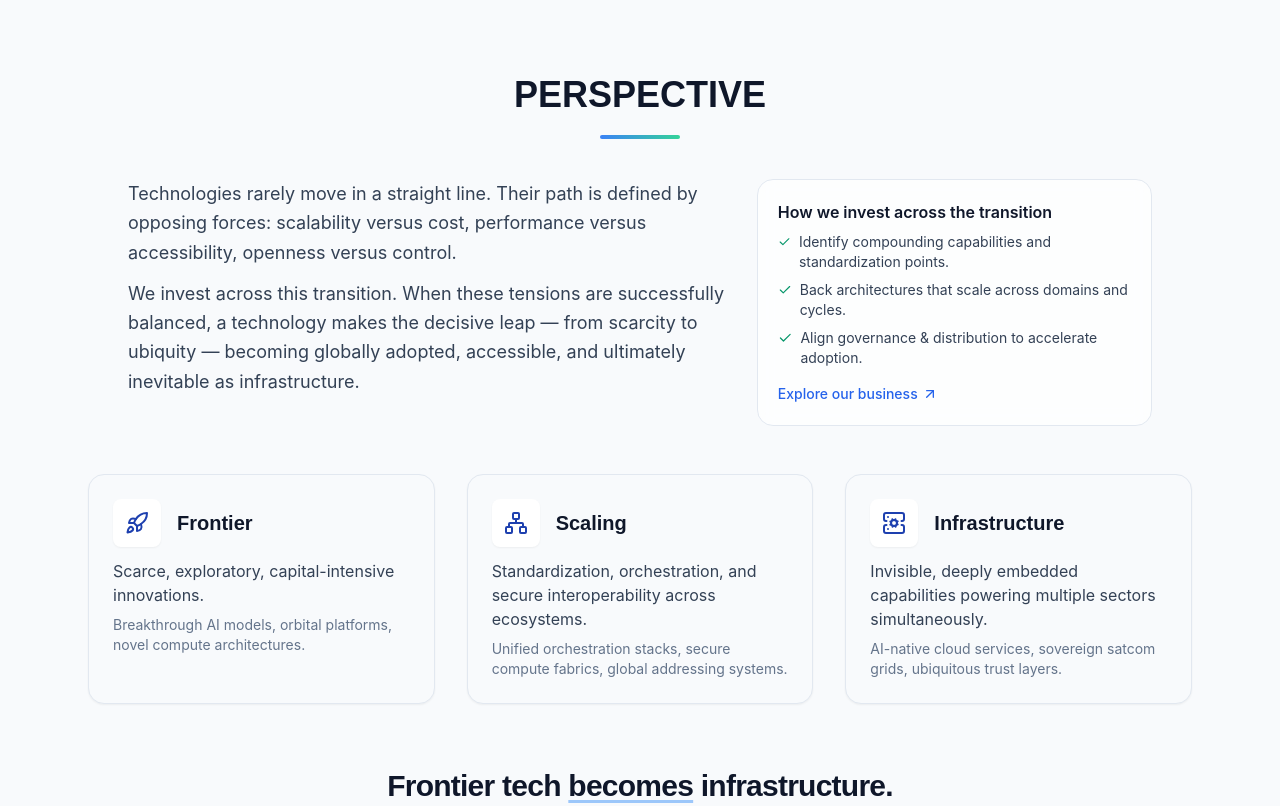
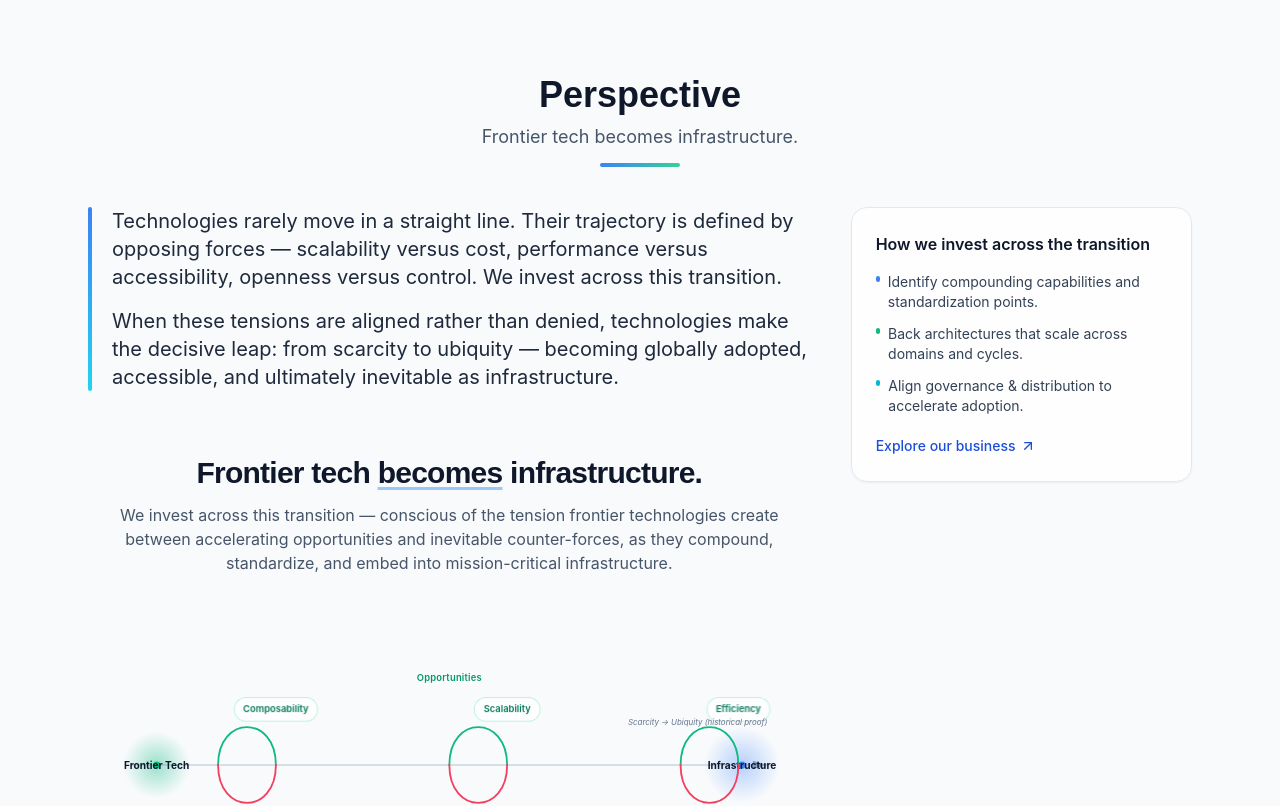
Before and after one commit to thsvc/sparkle-static, a React (Vite) app: page / in a window 1280 px wide. Shown: the part 1420-2226 px from the top of the page. Built offline with nearby package versions, Linux system fonts and the light colour scheme.

Commit message:
Update App.jsx

```diff
--- a/src/App.jsx
+++ b/src/App.jsx
@@ -282,30 +282,9 @@ const PerspectiveManifold = () => {
   );
 };
 
-// === PERSPECTIVE SECTION ===
+// === PERSPECTIVE SECTION — Pattern B + Encadré latéral ===
 const PerspectiveSection = () => {
-  const stages = [
-    {
-      icon: Rocket,
-      title: "Frontier",
-      description: "Scarce, exploratory, capital-intensive innovations.",
-      examples: "Breakthrough AI models, orbital platforms, novel compute architectures."
-    },
-    {
-      icon: Network,
-      title: "Scaling",
-      description: "Standardization, orchestration, and secure interoperability across ecosystems.",
-      examples: "Unified orchestration stacks, secure compute fabrics, global addressing systems."
-    },
-    {
-      icon: ServerCog,
-      title: "Infrastructure",
-      description: "Invisible, deeply embedded capabilities powering multiple sectors simultaneously.",
-      examples: "AI-native cloud services, sovereign satcom grids, ubiquitous trust layers."
-    }
-  ];
-
-  // --- Auto-scroll du ruban d'exemples ---
+  // Auto-scroll du ruban d’exemples
   const ribbonRef = useRef(null);
   const [autoPlay, setAutoPlay] = useState(true);
 
@@ -313,6 +292,7 @@ const PerspectiveSection = () => {
     const el = ribbonRef.current;
     if (!el) return;
 
+    // Respecte "reduce motion"
     const reduceMotion = window.matchMedia('(prefers-reduced-motion: reduce)');
     if (reduceMotion.matches) return;
     if (!autoPlay) return;
@@ -334,107 +314,68 @@ const PerspectiveSection = () => {
 
   return (
     <Section id="perspective" className="relative overflow-hidden bg-slate-50 dark:bg-slate-900">
-      {/* --- Fond décoratif --- */}
+      {/* Décor de fond discret */}
       <div className="absolute inset-0">
         <div className="absolute inset-0 bg-grid-slate-200/40 dark:bg-grid-slate-800/40 [mask-image:linear-gradient(to_bottom,white,transparent)]" />
         <div className="absolute top-1/2 left-1/2 -translate-x-1/2 -translate-y-1/2 w-[900px] h-[900px] bg-gradient-radial from-blue-200/30 to-transparent dark:from-blue-900/20" />
       </div>
 
-      {/* --- Contenu --- */}
       <div className="relative z-10">
-        {/* En-tête */}
+        {/* En-tête + sous-titre */}
         <div className="text-center mb-10">
-          <h2 className="text-3xl md:text-4xl font-bold font-grotesk text-slate-900 dark:text-white">
-            PERSPECTIVE
-          </h2>
-          <div className="mt-5 w-20 h-1 bg-gradient-to-r from-blue-500 to-emerald-400 mx-auto rounded-full" />
-        </div>
-
-        {/* Paragraphe (gauche) + carte action (droite) */}
-        <div className="mx-auto max-w-5xl grid grid-cols-1 md:grid-cols-5 gap-6 mb-12">
-          <p className="md:col-span-3 text-lg text-slate-700 dark:text-slate-300 leading-relaxed">
-            Technologies rarely move in a straight line. Their path is defined by opposing forces:
-            scalability versus cost, performance versus accessibility, openness versus control.
-            <br className="hidden md:block" />
-            <span className="block mt-3">
-              We invest across this transition. When these tensions are successfully balanced, a technology makes the decisive leap — from scarcity to ubiquity — becoming globally adopted, accessible, and ultimately inevitable as infrastructure.
+          <h2 className="text-3xl md:text-4xl font-bold font-grotesk text-slate-900 dark:text-white">Perspective</h2>
+          <p className="mt-2 text-base md:text-lg text-slate-600 dark:text-slate-300">
+            Frontier tech becomes infrastructure.
+          </p>
+          <div className="mt-3 w-20 h-1 bg-gradient-to-r from-blue-500 to-emerald-400 mx-auto rounded-full" />
+        </div>
+
+        {/* Grille : texte (gauche) + encadré (droite) */}
+        <div className="grid grid-cols-1 lg:grid-cols-12 gap-10">
+          {/* Colonne principale */}
+          <div className="lg:col-span-8">
+            {/* Manifeste avec barre verticale */}
+            <div className="relative pl-5 md:pl-6">
+              <div className="absolute left-0 top-0 bottom-0 w-1 rounded-full bg-gradient-to-b from-blue-500 to-cyan-400" />
+              <div className="space-y-4">
+                <p className="text-lg md:text-xl leading-relaxed text-slate-800 dark:text-slate-200">
+                  Technologies rarely move in a straight line. Their trajectory is defined by opposing forces — scalability
+                  versus cost, performance versus accessibility, openness versus control. We invest across this transition.
+                </p>
+                <p className="text-lg md:text-xl leading-relaxed text-slate-800 dark:text-slate-200">
+                  When these tensions are aligned rather than denied, technologies make the decisive leap:
+                  from scarcity to ubiquity — becoming globally adopted, accessible, and ultimately inevitable as infrastructure.
+                </p>
+              </div>
+            </div>
+
+            {/* Schéma interactif (Frontier → Infrastructure + arcs + tooltips) */}
+            <div className="mt-8">
+              <PerspectiveManifold />
+            </div>
+
+            {/* Capsule stratégique */}
+            <div className="mt-6 text-center">
+              <span className="inline-block px-4 py-2 rounded-full bg-slate-100 dark:bg-slate-800 text-slate-700 dark:text-slate-200 text-sm font-medium">
+                The journey isn’t about eliminating tradeoffs — it’s about aligning them and investing where tension compounds into durable advantage.
               </span>
-          </p>
-
-          <div className="md:col-span-2">
-            <div className="h-full rounded-2xl border border-slate-200 dark:border-slate-700 bg-white/70 dark:bg-slate-800/60 backdrop-blur p-5">
-              <h3 className="font-semibold text-slate-900 dark:text-white mb-2">
-                How we invest across the transition
-              </h3>
-              <ul className="space-y-2 text-sm text-slate-700 dark:text-slate-300">
-                <li className="flex items-start gap-2">
-                  <Check className="w-4 h-4 mt-0.5 text-emerald-600 dark:text-emerald-400" />
-                  Identify compounding capabilities and standardization points.
-                </li>
-                <li className="flex items-start gap-2">
-                  <Check className="w-4 h-4 mt-0.5 text-emerald-600 dark:text-emerald-400" />
-                  Back architectures that scale across domains and cycles.
-                </li>
-                <li className="flex items-start gap-2">
-                  <Check className="w-4 h-4 mt-0.5 text-emerald-600 dark:text-emerald-400" />
-                  Align governance & distribution to accelerate adoption.
-                </li>
-              </ul>
-              <a
-                href="#business"
-                className="mt-4 inline-flex items-center text-sm font-medium text-blue-600 dark:text-blue-400 hover:underline"
-              >
-                Explore our business <ArrowUpRight className="w-4 h-4 ml-1" />
-              </a>
-            </div>
-          </div>
-        </div>
-
-        {/* Grille “stages” */}
-        <div className="grid grid-cols-1 md:grid-cols-3 gap-8 mb-10">
-          {stages.map((stage, index) => (
-            <motion.div
-              key={stage.title}
-              initial={{ opacity: 0, y: 30 }}
-              whileInView={{ opacity: 1, y: 0 }}
-              viewport={{ once: true }}
-              transition={{ duration: 0.5, delay: index * 0.08 }}
-              className="bg-slate-50 dark:bg-slate-800/50 p-6 rounded-2xl border border-slate-200 dark:border-slate-700 shadow-sm"
-            >
-              <div className="flex items-center gap-4 mb-3">
-                <div className="bg-white dark:bg-slate-700 p-3 rounded-lg shadow-sm">
-                  <stage.icon className="w-6 h-6 text-blue-800 dark:text-blue-500" />
-                </div>
-                <h3 className="text-xl font-bold font-grotesk text-slate-900 dark:text-white">
-                  {stage.title}
-                </h3>
-              </div>
-              <p className="text-slate-700 dark:text-slate-300 mb-2">{stage.description}</p>
-              <p className="text-sm text-slate-500 dark:text-slate-400">{stage.examples}</p>
-            </motion.div>
-          ))}
-        </div>
-
-        {/* Schéma principal (Frontier → Infrastructure + arcs + tooltips) */}
-        <div className="mt-2 mb-6">
-          <PerspectiveManifold />
-        </div>
-
-        {/* Texte de transition */}
+            </div>
+
+            {/* Transition vers les exemples */}
             <motion.p
               initial={{ opacity: 0, y: 16 }}
               whileInView={{ opacity: 1, y: 0 }}
               viewport={{ once: true }}
               transition={{ duration: 0.5 }}
-          className="text-lg text-slate-700 dark:text-slate-300 text-center mb-6 max-w-3xl mx-auto"
-        >
-          From scarcity to ubiquity, innovators have shown how quickly frontier technologies
-          evolve from rare experiments to everyday infrastructure.
+              className="mt-10 text-lg text-slate-700 dark:text-slate-300 text-center"
+            >
+              From scarcity to ubiquity, innovators have shown how quickly frontier technologies evolve
+              from rare experiments to everyday infrastructure.
             </motion.p>
 
             {/* Ruban horizontal — exemples historiques */}
-        <div className="relative">
-          {/* Fades de bords */}
+            <div className="relative mt-4">
+              {/* Fades latéraux */}
               <div className="pointer-events-none absolute inset-y-0 left-0 w-10 bg-gradient-to-r from-slate-50 dark:from-slate-900 to-transparent" />
               <div className="pointer-events-none absolute inset-y-0 right-0 w-10 bg-gradient-to-l from-slate-50 dark:from-slate-900 to-transparent" />
 
@@ -477,6 +418,40 @@ const PerspectiveSection = () => {
                   ))}
                 </div>
               </div>
+            </div>
+          </div>
+
+          {/* Encadré latéral (sticky) */}
+          <aside className="lg:col-span-4">
+            <div className="lg:sticky lg:top-24">
+              <div className="rounded-2xl border border-slate-200 dark:border-slate-700 bg-white/80 dark:bg-slate-800/60 backdrop-blur p-6 shadow-sm">
+                <h3 className="text-base font-semibold text-slate-900 dark:text-white">
+                  How we invest across the transition
+                </h3>
+                <ul className="mt-4 space-y-3 text-sm text-slate-700 dark:text-slate-300">
+                  <li className="flex gap-2">
+                    <span className="mt-1 h-1.5 w-1.5 rounded-full bg-blue-500" />
+                    Identify compounding capabilities and standardization points.
+                  </li>
+                  <li className="flex gap-2">
+                    <span className="mt-1 h-1.5 w-1.5 rounded-full bg-emerald-500" />
+                    Back architectures that scale across domains and cycles.
+                  </li>
+                  <li className="flex gap-2">
+                    <span className="mt-1 h-1.5 w-1.5 rounded-full bg-cyan-500" />
+                    Align governance & distribution to accelerate adoption.
+                  </li>
+                </ul>
+
+                <a
+                  href="#business"
+                  className="mt-5 inline-flex items-center gap-1 text-sm font-medium text-blue-700 dark:text-blue-300 hover:underline"
+                >
+                  Explore our business <ArrowUpRight className="w-4 h-4" />
+                </a>
+              </div>
+            </div>
+          </aside>
         </div>
       </div>
     </Section>
```
Lines whose indentation alone changed are shown as unchanged.
